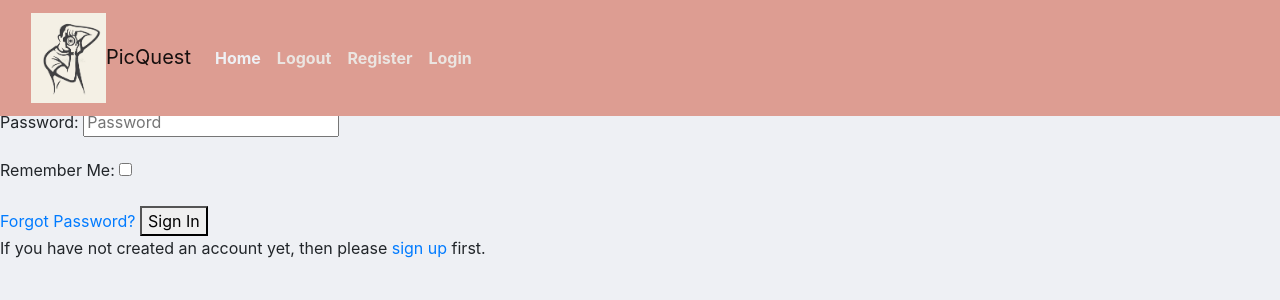
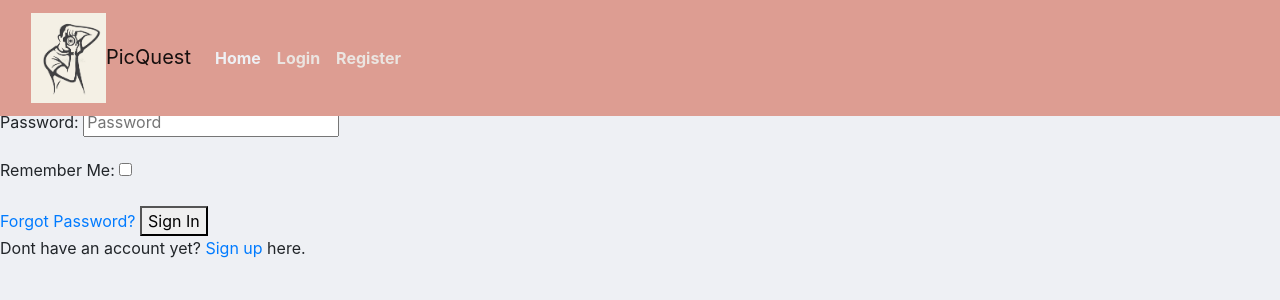
Before and after one commit to Dante-Cadiz/PicQuest, a Django app: page /accounts/login/ in a window 1280 px wide. Shown: the top 300 px of the page. Run offline with Django 3.2, Linux system fonts and the light colour scheme; some libraries are stand-ins or nearby versions.

Commit message:
add if statement to nav toggling log in/log out, edit signup message on login

```diff
--- a/templates/account/login.html
+++ b/templates/account/login.html
@@ -18,8 +18,8 @@
   <a class="button secondaryAction" href="{% url 'account_reset_password' %}">{% trans "Forgot Password?" %}</a>
   <button class="primaryAction" type="submit">{% trans "Sign In" %}</button>
 
-  <p>{% blocktrans %}If you have not created an account yet, then please
-  <a href="{{ signup_url }}">sign up</a> first.{% endblocktrans %}</p>
+  <p>{% blocktrans %}Dont have an account yet?
+  <a href="{{ signup_url }}">Sign up</a> here.{% endblocktrans %}</p>
 </form>
 
 {% endblock %}
--- a/templates/base.html
+++ b/templates/base.html
@@ -46,19 +46,23 @@
             <li class="nav-item">
               <a class="nav-link active" aria-current="page" href="">Home</a>
             </li>
+            {% if user.is_authenticated %}
             <li class="nav-item">
               <a class="nav-link" href="{% url 'account_logout' %}">Logout</a>
             </li>
+            {% else %}
+            <li class="nav-item">
+              <a class="nav-link" href="{% url 'account_login' %}">Login</a>
+            </li>
+            {% endif %}
             <li class="nav-item">
               <a class="nav-link" href="{% url 'account_signup' %}">Register</a>
-            </li>
-            <li class="nav-item">
-              <a class="nav-link" href="{% url 'account_login' %}">Login</a>
             </li>
           </ul>
         </div>
       </div>
     </nav>
+    <!--/ NavBar End -->
     <!--/ NavBar End -->
 
     <main>
```
